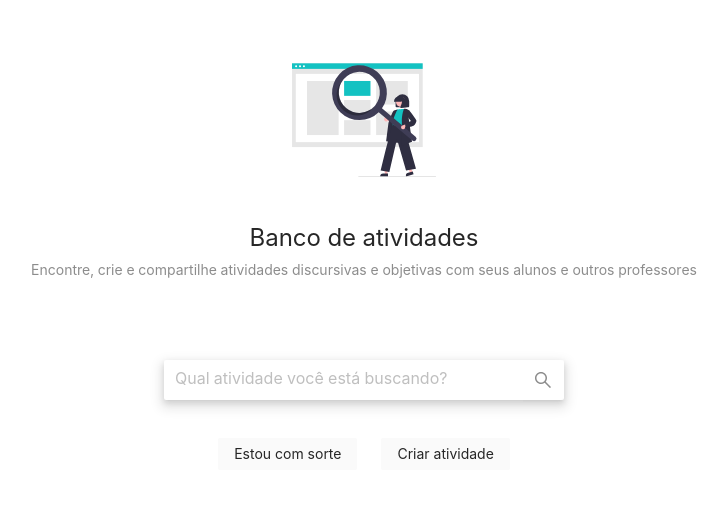
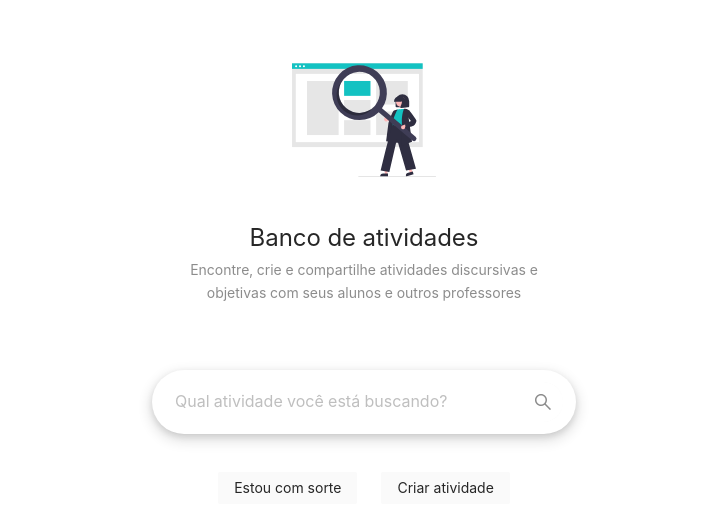
Before and after one commit to pedropereirahg/act-app, a Next.js app: page / in a window 1280 px wide. Shown: the top 532 px of the page, without its empty margins (276-1003 px from the left). Built offline with nearby package versions, Linux system fonts and the light colour scheme.

Commit message:
feat: UI improvements

```diff
--- a/src/components/Search/Search.module.scss
+++ b/src/components/Search/Search.module.scss
@@ -2,4 +2,14 @@
   box-shadow: 0 1px 2px -2px rgb(0 0 0 / 16%), 0 3px 6px 0 rgb(0 0 0 / 12%), 0 5px 12px 4px rgb(0 0 0 / 9%);
   outline: none;
   border: none;
+  border-radius: 40px;
 }
+
+.inputFix {
+  input {
+    margin-top: 1px;
+  }
+  & > span > span {
+    border-radius: 40px;
+  }
+}
--- a/src/components/Search/index.tsx
+++ b/src/components/Search/index.tsx
@@ -42,24 +42,36 @@ export default function Search({ onChange, width, timeout = 0, hasQuery = false
     }
   }
 
-  return (
-    <Card bordered={hasQuery} hoverable={true} className={styles.cardWrapper} bodyStyle={{ padding: 0 }}>
-      {typeof query === 'string' ? (
-        <Input.Search
+  return typeof query === 'string' ? (
+    <Card
+      bordered={hasQuery}
+      hoverable
+      className={styles.cardWrapper}
+      bodyStyle={{ padding: !hasQuery ? '12px' : '0px 12px' }}
+    >
+      <Input.Search
         ref={inputRef}
         placeholder="Qual atividade você está buscando?"
-        enterButton={<Button type="default" icon={<SearchOutlined />} style={{ border: 0 }} />}
+        enterButton={(
+          <Button
+            type="default"
+            icon={<SearchOutlined />}
+            style={{ border: 'none', boxShadow: 'none', borderTopRightRadius: '40px', borderBottomRightRadius: '40px' }}
+          />
+        )}
         size="large"
         defaultValue={query}
         onSearch={handleChange}
         bordered={false}
         style={{ width }}
+        className={styles.inputFix}
       />
-      ) : timeout >= 500 ? (
-        <Skeleton.Input active size="large" style={{ width }} />
-      ) : null}
     </Card>
-  )
+  ) : timeout >= 500 ? (
+    <Skeleton.Input active size="large" style={{
+      ...(hasQuery ? { width: `calc(${width} + 24px)` } : { width })
+    }} />
+  ) : null
 
   // return (
   //   <Input
--- a/src/pages/index.tsx
+++ b/src/pages/index.tsx
@@ -11,8 +11,8 @@ export default function HomePage() {
   return (
     <Fragment>
       <Metadata title={'Banco de atividades'} />
-      <Row gutter={16} justify="center" align="middle">
-        <Col span={16}>
+      <Row gutter={8} justify="center" align="middle">
+        <Col span={8}>
           <Result
             icon={<SearchIcon />}
             title="Banco de atividades"
```
